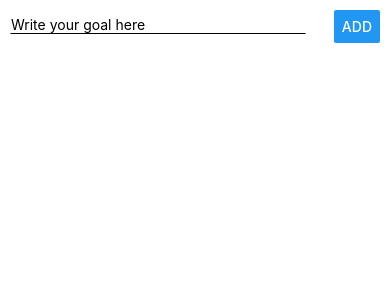
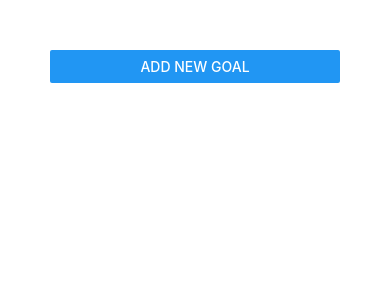
Before and after one commit to arishuynhvan/react-training-bhk, a React Native app in the folder elearning/: screen / in a window 390 px wide. Shown: the top 300 px of the page. Built offline with nearby package versions, Linux system fonts and the light colour scheme.

Commit message:
Finish cloning todo app

```diff
--- a/elearning/App.js
+++ b/elearning/App.js
@@ -13,6 +13,7 @@ import {
   View,
   StyleSheet,
   FlatList,
+  Button,
 } from 'react-native';
 import GoalInput from './components/GoalInput';
 import GoalItem from './components/GoalItem';
@@ -21,6 +22,7 @@ import GoalItem from './components/GoalItem';
 const App: () => Reacft$Node = () => {
   const [goalList, setGoalList] = useState([]);
   const [goalIndex, setGoalIndex] = useState(0);
+  const [isAddMode, setIsAddMode] = useState(false);
   const addGoalHandler = (goal) => {
     setGoalIndex(goalIndex => goalIndex + 1);
     setGoalList((goalList) => [...goalList, { key: goalIndex.toString(), value: goal }]);
@@ -28,9 +30,14 @@ const App: () => Reacft$Node = () => {
   const deleteGoalHandler = (goalId) => {
     setGoalList(goalList.filter(goal => goal.key !== goalId));
   };
+  const addModeHandler = (isAddMode) => {
+    setIsAddMode(isAddMode);
+  }
   return (
     <View style={styles.screen}>
-      <GoalInput onAddGoal={addGoalHandler} />
+      <Button title="ADD NEW GOAL" onPress={()=>setIsAddMode(true)}
+        style={{ flex: 1, justifyContent: "center", alignItems: "center" }}/>
+      <GoalInput onAddGoal={addGoalHandler} isAddMode = {isAddMode} addModeHandler = {addModeHandler}/>
       <View >
         <FlatList data={goalList}
           renderItem={(itemData) => <GoalItem id={itemData.item.key}
@@ -43,7 +50,7 @@ const App: () => Reacft$Node = () => {
 
 const styles = StyleSheet.create({
   screen: {
-    padding: 10,
+    padding: 50,
     justifyContent: 'center',
     alignContent: 'center'
   },
--- a/elearning/components/GoalInput.js
+++ b/elearning/components/GoalInput.js
@@ -1,9 +1,10 @@
-import React, {useState} from 'react';
+import React, { useState } from 'react';
 import {
   View,
   StyleSheet,
   TextInput,
   Button,
+  Modal,
 } from 'react-native';
 
 const GoalInput = (props) => {
@@ -14,27 +15,37 @@ const GoalInput = (props) => {
   const addGoalHandler = () => {
     props.onAddGoal(newGoal);
     setNewGoal("");
+    props.addModeHandler(false);
   };
   return (
-        <View style = {styles.addGoalContainer}>
-        <TextInput placeholder="Write your goal here" style = {styles.input} onChangeText={goalInputHandler} value = {newGoal}/>
-        <Button title = "ADD" onPress={addGoalHandler}/>
+    <Modal visible={props.isAddMode}>
+      <View style={styles.addGoalContainer}>
+        <TextInput placeholder="Write your goal here" style={styles.input} onChangeText={goalInputHandler} value={newGoal} />
+        <View style={{ flexDirection: 'row', justifyContent: 'space-between', width: '60%' }}>
+          <View style={{ width: '40%' }}>
+            <Button title="ADD" onPress={addGoalHandler} />
           </View>
+          <View style={{ width: '40%' }}>
+            <Button title="CANCEL" onPress={() => props.addModeHandler(false)} color={'red'} />
+          </View>
+        </View>
+      </View>
+    </Modal>
   );
 };
 
 const styles = StyleSheet.create({
-    addGoalContainer:{
-      flexDirection:'row',
-      width:"100%",
-      justifyContent:'space-between',
-      alignItems: 'center'
+  addGoalContainer: {
+    flex: 1,
+    justifyContent: 'center',
+    alignItems: 'center',
+    padding: 10
   },
-    input:{
-      marginBottom:5,
+  input: {
+    marginBottom: 5,
     borderBottomColor: 'black',
-      borderColor:'white',
-      borderWidth:1,
+    borderColor: 'white',
+    borderWidth: 1,
     width: '80%'
   },
 });
```
Also changed, not shown: 1 other file (tests, documents, lock files or other folders). Lines whose indentation alone changed are shown as unchanged.
